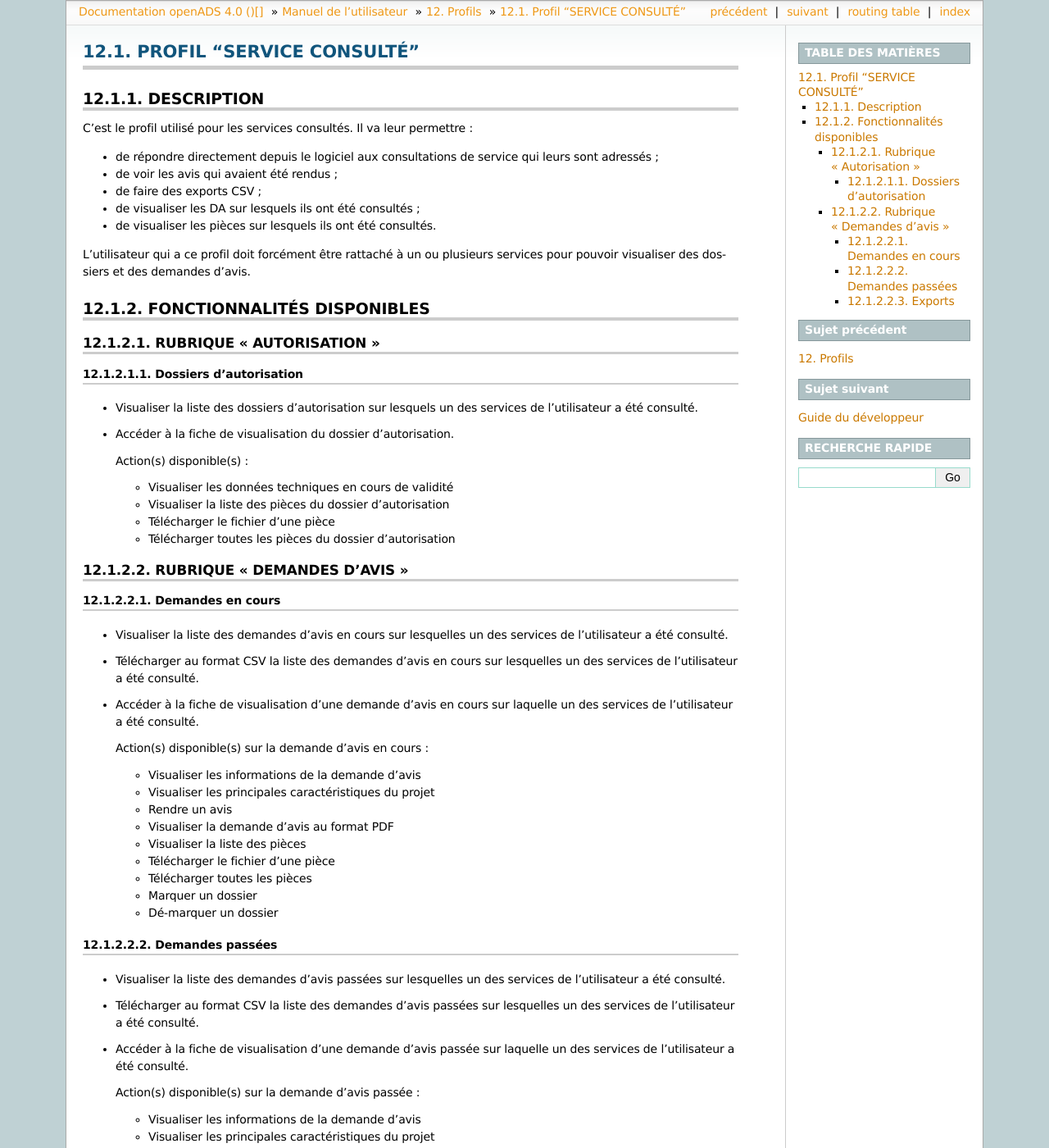
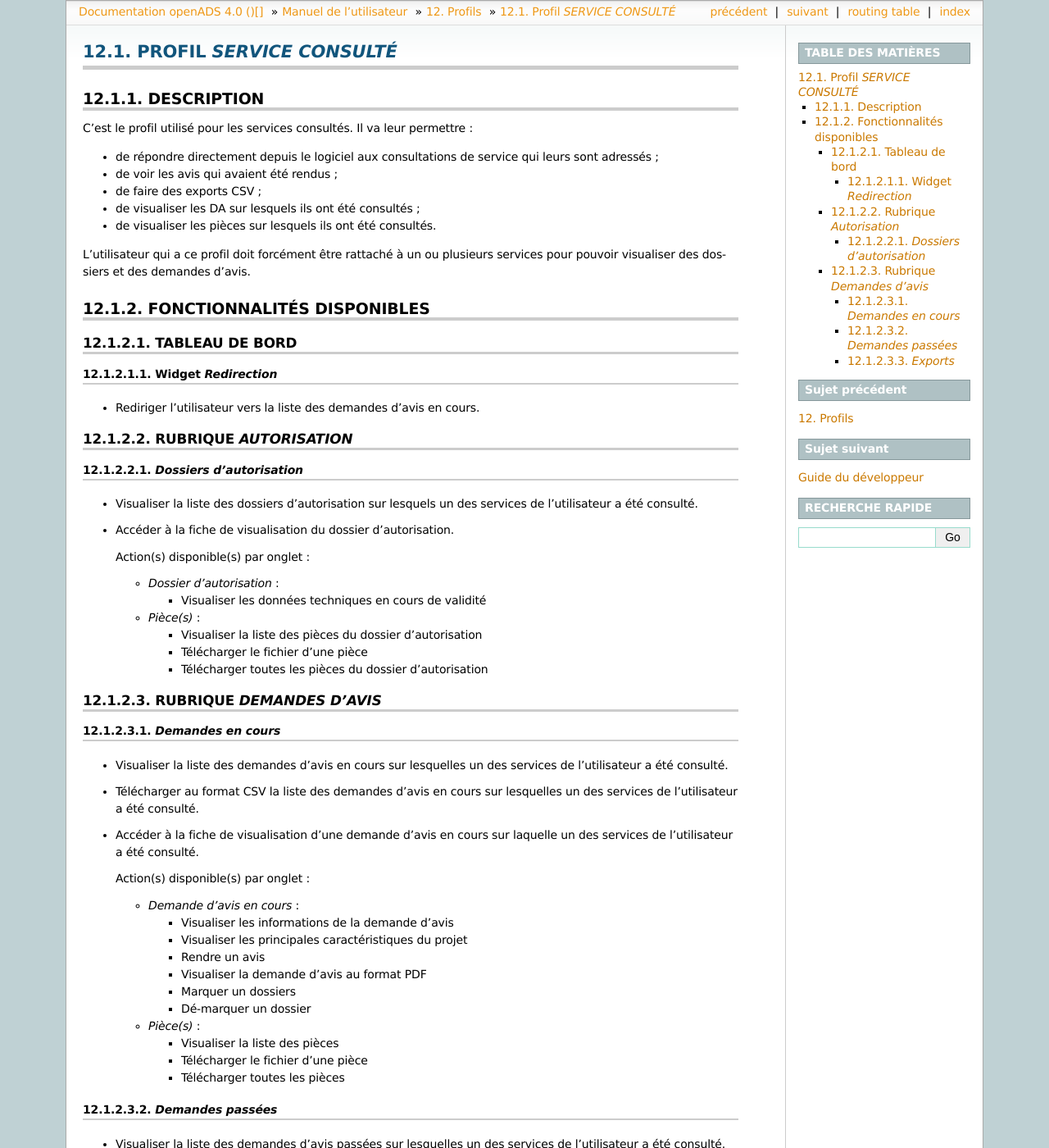
Before and after one commit to mpavaux/openads-documentation, a Sphinx documentation site: the page built from source/manuel_utilisateur/profils/service_consulte.rst, in a window 1280 px wide and 1400 px high. Shown: the whole window at 82% size. Built offline with Sphinx 7.4.7, drawn with Linux system fonts in a browser that asks for light colours; some of the changed text lies outside the part shown.

Commit message:
Mise à jour de la doc de profil 'service consulté'

```diff
--- a/source/manuel_utilisateur/profils/service_consulte.rst
+++ b/source/manuel_utilisateur/profils/service_consulte.rst
@@ -1,5 +1,5 @@
 #########################
-Profil 'SERVICE CONSULTÉ'
+Profil *SERVICE CONSULTÉ*
 #########################
 
 Description
@@ -20,79 +20,107 @@
 Fonctionnalités disponibles
 ===========================
 
-Rubrique "Autorisation"
+Tableau de bord
+---------------
+
+Widget *Redirection*
+####################
+
+- Rediriger l'utilisateur vers la liste des demandes d'avis en cours.
+
+Rubrique *Autorisation*
 -----------------------
 
-Dossiers d'autorisation
-#######################
+*Dossiers d'autorisation*
+#########################
 
 - Visualiser la liste des dossiers d'autorisation sur lesquels un des services de l'utilisateur a été consulté.
 - Accéder à la fiche de visualisation du dossier d'autorisation.
 
-  Action(s) disponible(s) :
+  Action(s) disponible(s) par onglet :
 
-  - Visualiser les données techniques en cours de validité
-  - Visualiser la liste des pièces du dossier d'autorisation
-  - Télécharger le fichier d'une pièce
-  - Télécharger toutes les pièces du dossier d'autorisation
+  - *Dossier d'autorisation* :
+
+    - Visualiser les données techniques en cours de validité
+
+  - *Pièce(s)* :
+
+    - Visualiser la liste des pièces du dossier d'autorisation
+    - Télécharger le fichier d'une pièce
+    - Télécharger toutes les pièces du dossier d'autorisation
 
 
-Rubrique "Demandes d'avis"
+Rubrique *Demandes d'avis*
 --------------------------
 
-Demandes en cours
-#################
+*Demandes en cours*
+###################
 
 - Visualiser la liste des demandes d'avis en cours sur lesquelles un des services de l'utilisateur a été consulté.
 - Télécharger au format CSV la liste des demandes d'avis en cours sur lesquelles un des services de l'utilisateur a été consulté.
 - Accéder à la fiche de visualisation d'une demande d'avis en cours sur laquelle un des services de l'utilisateur a été consulté.
 
-  Action(s) disponible(s) sur la demande d'avis en cours :
+  Action(s) disponible(s) par onglet :
 
-  - Visualiser les informations de la demande d'avis
-  - Visualiser les principales caractéristiques du projet
-  - Rendre un avis
-  - Visualiser la demande d'avis au format PDF
-  - Visualiser la liste des pièces
-  - Télécharger le fichier d'une pièce
-  - Télécharger toutes les pièces
-  - Marquer un dossier
-  - Dé-marquer un dossier
+  - *Demande d'avis en cours* :
+
+    - Visualiser les informations de la demande d'avis
+    - Visualiser les principales caractéristiques du projet
+    - Rendre un avis
+    - Visualiser la demande d'avis au format PDF
+    - Marquer un dossiers
+    - Dé-marquer un dossier
+
+  - *Pièce(s)* :
+
+    - Visualiser la liste des pièces
+    - Télécharger le fichier d'une pièce
+    - Télécharger toutes les pièces
 
 
-Demandes passées
-################
+*Demandes passées*
+##################
 
 - Visualiser la liste des demandes d'avis passées sur lesquelles un des services de l'utilisateur a été consulté.
 - Télécharger au format CSV la liste des demandes d'avis passées sur lesquelles un des services de l'utilisateur a été consulté.
 - Accéder à la fiche de visualisation d'une demande d'avis passée sur laquelle un des services de l'utilisateur a été consulté.
 
-  Action(s) disponible(s) sur la demande d'avis passée :
+  Action(s) disponible(s) par onglet :
 
-  - Visualiser les informations de la demande d'avis
-  - Visualiser les principales caractéristiques du projet
-  - Visualiser les informations du retour d'avis
-  - Télécharger le fichier joint au retour d'avis
-  - Visualiser la demande d'avis au format PDF
-  - Visualiser la liste des pièces
-  - Télécharger le fichier d'une pièce
-  - Télécharger toutes les pièces
+  - *Demande d'avis passée* :
+
+    - Visualiser les informations de la demande d'avis
+    - Visualiser les principales caractéristiques du projet
+    - Visualiser les informations du retour d'avis
+    - Télécharger le fichier joint au retour d'avis
+    - Visualiser la demande d'avis au format PDF
+
+  - *Pièce(s)* :
+
+    - Visualiser la liste des pièces
+    - Télécharger le fichier d'une pièce
+    - Télécharger toutes les pièces
 
 
-Exports
-#######
+*Exports*
+#########
 
 - Visualiser la liste des demandes d'avis sur lesquelles un des services de l'utilisateur a été consulté.
 - Télécharger au format CSV la liste des demandes d'avis sur lesquelles un des services de l'utilisateur a été consulté.
 - Accéder à la fiche de visualisation d'une demande d'avis sur laquelle un des services de l'utilisateur a été consulté.
 
-  Action(s) disponible(s) sur la demande d'avis :
+  Action(s) disponible(s) par onglet :
 
-  - Visualiser les informations de la demande d'avis
-  - Visualiser les principales caractéristiques du projet
-  - Visualiser les informations du retour d'avis
-  - Télécharger le fichier joint au retour d'avis
-  - Visualiser la demande d'avis au format PDF
-  - Visualiser la liste des pièces
-  - Télécharger le fichier d'une pièce
-  - Télécharger toutes les pièces
+  - *Demande d'avis* :
+
+    - Visualiser les informations de la demande d'avis
+    - Visualiser les principales caractéristiques du projet
+    - Visualiser les informations du retour d'avis
+    - Télécharger le fichier joint au retour d'avis
+    - Visualiser la demande d'avis au format PDF
+
+  - *Pièce(s)* :
+
+    - Visualiser la liste des pièces
+    - Télécharger le fichier d'une pièce
+    - Télécharger toutes les pièces
```
